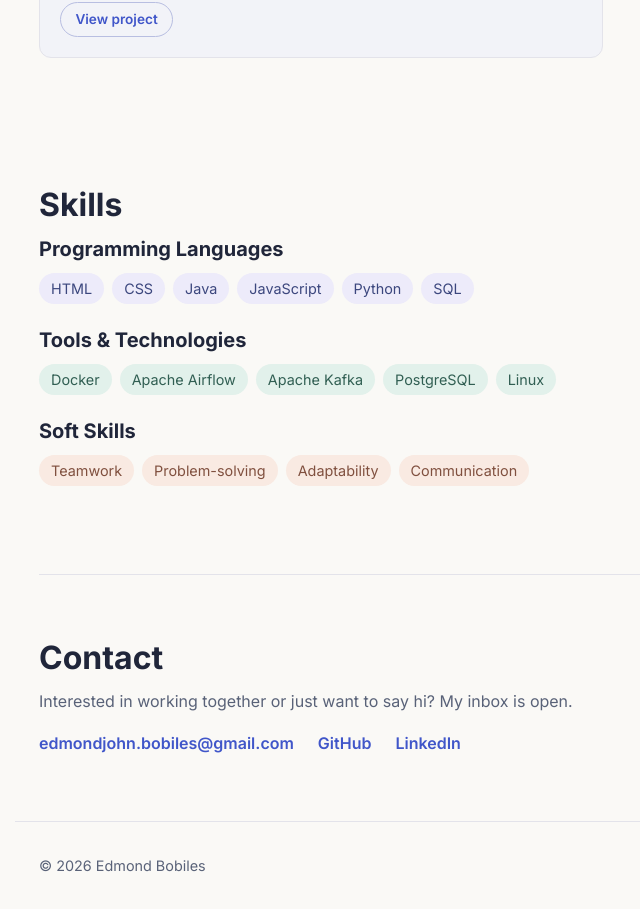
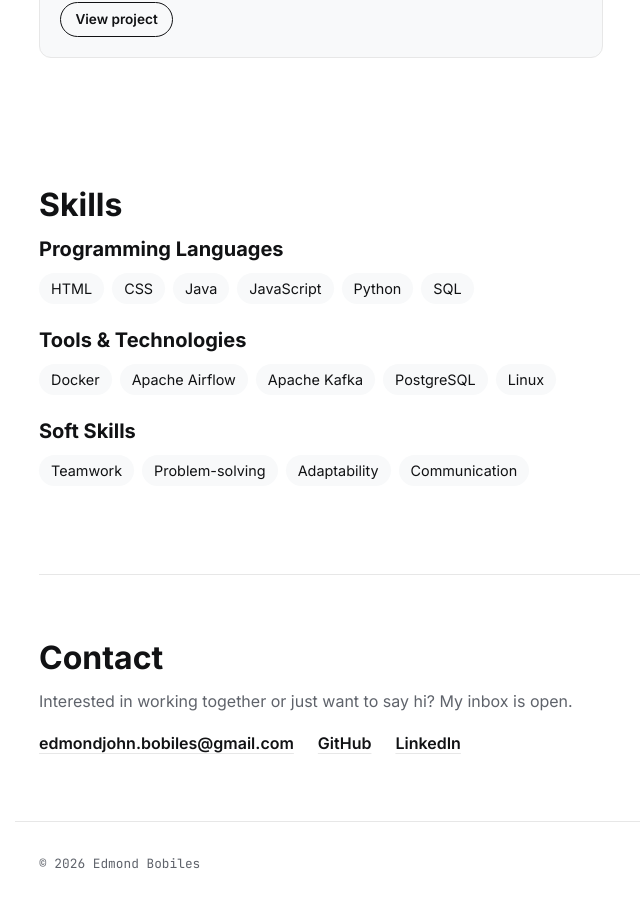
Before and after one commit to edmond-bobiles/portfolio-website, a Next.js app: page / in a window 1280 px wide. Shown: the part 1580-2489 px from the top of the page, without its empty margins (25-665 px from the left). Built offline with nearby package versions, Linux system fonts and the light colour scheme.

Commit message:
style: switch to monochrome tokens and add label font

```diff
--- a/src/app/globals.css
+++ b/src/app/globals.css
@@ -1,31 +1,18 @@
 @import "tailwindcss";
 
 @theme {
-  --color-page: #FAF9F6;
-  --color-ink: #20263A;
-  --color-muted: #596278;
-  --color-accent: #4056C9;
-  --color-surface: #F2F3F8;
-  --color-line: #E3E3EA;
-
-  --color-lavender: #EDEBFA;
-  --color-mint: #E2F1EB;
-  --color-peach: #F9EAE2;
-
-  /* One-off colors from the original CSS */
-  --color-heading: #303D86;
-  --color-brand-dot: #D8785D;
-  --color-outline: #B8BEE1;
-  --color-glow: #EEEAFD;
-  --color-lavender-ink: #3C477E;
-  --color-mint-ink: #315F53;
-  --color-peach-ink: #80503F;
+  --color-page: #FFFFFF;
+  --color-surface: #F8F9FA;
+  --color-line: #E7E7E7;
+  --color-ink: #111214;
+  --color-muted: #5F636B;
 
   --container-page: 75rem;
 }
 
 @theme inline {
   --font-sans: var(--font-inter), system-ui, -apple-system, BlinkMacSystemFont, "Segoe UI", sans-serif;
+  --font-mono: var(--font-jetbrains), ui-monospace, SFMono-Regular, Menlo, Consolas, monospace;
 }
 
 @layer base {
@@ -40,16 +27,19 @@
   }
 
   body {
-    background:
-      radial-gradient(ellipse at 88% 8%, var(--color-glow) 0, transparent 32rem),
-      var(--color-page);
+    background: var(--color-page);
     color: var(--color-ink);
     line-height: 1.6;
   }
 
   :focus-visible {
-    outline: 2px solid var(--color-accent);
+    outline: 2px solid var(--color-ink);
     outline-offset: 3px;
+  }
+
+  ::selection {
+    background: var(--color-ink);
+    color: var(--color-page);
   }
 
   @media (prefers-reduced-motion: reduce) {
--- a/src/app/layout.tsx
+++ b/src/app/layout.tsx
@@ -1,5 +1,5 @@
 import type { Metadata } from "next";
-import { Inter } from "next/font/google";
+import { Inter, JetBrains_Mono } from "next/font/google";
 import { SiteHeader } from "@/components/site-header";
 import { SiteFooter } from "@/components/site-footer";
 import "./globals.css";
@@ -7,6 +7,12 @@ import "./globals.css";
 const inter = Inter({
   subsets: ["latin"],
   variable: "--font-inter",
+  display: "swap",
+});
+
+const jetbrains = JetBrains_Mono({
+  subsets: ["latin"],
+  variable: "--font-jetbrains",
   display: "swap",
 });
 
@@ -18,7 +24,7 @@ export default function RootLayout({
   children,
 }: Readonly<{ children: React.ReactNode }>) {
   return (
-    <html lang="en" className={inter.variable}>
+    <html lang="en" className={`${inter.variable} ${jetbrains.variable}`}>
       <body className="font-sans">
         <SiteHeader />
         <main className="mx-auto w-full max-w-page px-6">{children}</main>
--- a/src/app/not-found.tsx
+++ b/src/app/not-found.tsx
@@ -7,7 +7,7 @@ export default function NotFound() {
       <p className="mb-6 max-w-[65ch] text-muted">
         We couldn&apos;t find the page or project you were looking for.
       </p>
-      <Link href="/projects" className="font-semibold text-accent hover:underline">
+      <Link href="/projects" className="font-semibold text-ink underline decoration-line underline-offset-4 transition-colors hover:decoration-ink">
         ← Back to all projects
       </Link>
     </section>
--- a/src/app/page.tsx
+++ b/src/app/page.tsx
@@ -5,9 +5,9 @@ import { getFeaturedProjects } from "@/data/projects";
 import type { Metadata } from "next";
 
 const skillStyles = [
-  "bg-lavender text-lavender-ink",
-  "bg-mint text-mint-ink",
-  "bg-peach text-peach-ink",
+  "bg-surface text-ink",
+  "bg-surface text-ink",
+  "bg-surface text-ink",
 ];
 
 export const metadata: Metadata = {
@@ -27,14 +27,14 @@ export default function HomePage() {
         className="flex min-h-[70vh] items-center py-16 max-[800px]:min-h-0"
       >
         <div>
-          <h1 className="mb-3 text-[3.5rem] leading-[1.2] font-bold text-heading">
+          <h1 className="mb-3 text-[3.5rem] leading-[1.2] font-bold text-ink">
             {portfolio.name}
           </h1>
           <p className="mb-6 max-w-[65ch]">{portfolio.bio}</p>
           <div className="flex flex-wrap gap-4">
             <Link
               href="#projects"
-              className="rounded-full border border-transparent bg-accent px-[1.4rem] py-[0.7rem] text-[0.95rem] font-semibold text-white transition-opacity hover:opacity-90"
+              className="rounded-full border border-transparent bg-ink px-[1.4rem] py-[0.7rem] text-[0.95rem] font-semibold text-white transition-opacity hover:opacity-90"
             >
               View Projects
             </Link>
@@ -42,7 +42,7 @@ export default function HomePage() {
               <a
                 href={resume}
                 download
-                className="rounded-full border border-outline px-[1.4rem] py-[0.7rem] text-[0.95rem] font-semibold text-accent transition-colors hover:bg-surface"
+                className="rounded-full border border-ink px-[1.4rem] py-[0.7rem] text-[0.95rem] font-semibold text-ink transition-colors hover:bg-ink hover:text-white"
               >
                 Download Resume
               </a>
@@ -55,7 +55,7 @@ export default function HomePage() {
       <section id="projects" className="py-16">
         <div className="flex items-baseline justify-between">
           <h2 className="mb-3 text-[2rem] leading-[1.2] font-bold">Projects</h2>
-          <Link href="/projects" className="text-accent hover:underline">
+          <Link href="/projects" className="text-ink underline decoration-line underline-offset-4 transition-colors hover:decoration-ink">
             All projects
           </Link>
         </div>
@@ -88,7 +88,7 @@ export default function HomePage() {
           <li>
             <a
               href={`mailto:${contact.email}`}
-              className="font-semibold text-accent hover:underline"
+              className="font-semibold text-ink underline decoration-line underline-offset-4 transition-colors hover:decoration-ink"
             >
               {contact.email}
             </a>
@@ -98,7 +98,7 @@ export default function HomePage() {
               href={contact.github}
               target="_blank"
               rel="noopener noreferrer"
-              className="font-semibold text-accent hover:underline"
+              className="font-semibold text-ink underline decoration-line underline-offset-4 transition-colors hover:decoration-ink"
             >
               GitHub
             </a>
@@ -108,7 +108,7 @@ export default function HomePage() {
               href={contact.linkedin}
               target="_blank"
               rel="noopener noreferrer"
-              className="font-semibold text-accent hover:underline"
+              className="font-semibold text-ink underline decoration-line underline-offset-4 transition-colors hover:decoration-ink"
             >
               LinkedIn
             </a>
--- a/src/app/projects/page.tsx
+++ b/src/app/projects/page.tsx
@@ -14,7 +14,7 @@ export default function ProjectsPage() {
     <section className="py-16">
       <div className="flex items-baseline justify-between">
         <h1 className="mb-3 text-[2rem] leading-[1.2] font-bold">All Projects</h1>
-        <Link href="/" className="text-accent hover:underline">
+        <Link href="/" className="text-ink underline decoration-line underline-offset-4 transition-colors hover:decoration-ink">
           Back to home
         </Link>
       </div>
--- a/src/components/project-card.tsx
+++ b/src/components/project-card.tsx
@@ -4,7 +4,7 @@ import type { Project } from "@/types/project";
 
 export function ProjectCard({ project }: { project: Project }) {
   return (
-    <article className="flex flex-col overflow-hidden rounded-xl border border-line bg-surface transition duration-200 hover:-translate-y-0.5 hover:border-accent">
+    <article className="flex flex-col overflow-hidden rounded-xl border border-line bg-surface transition duration-200 hover:-translate-y-0.5 hover:border-ink">
       {project.image && (
         <Image
           src={project.image}
@@ -21,7 +21,7 @@ export function ProjectCard({ project }: { project: Project }) {
         <div className="mt-auto flex items-center gap-4 pt-2">
           <Link
             href={`/projects/${project.id}`}
-            className="rounded-full border border-outline px-[0.9rem] py-[0.35rem] text-[0.85rem] font-semibold text-accent transition-colors hover:bg-page"
+            className="rounded-full border border-ink px-[0.9rem] py-[0.35rem] text-[0.85rem] font-semibold text-ink transition-colors hover:bg-ink hover:text-white"
           >
             View project
           </Link>
@@ -30,7 +30,7 @@ export function ProjectCard({ project }: { project: Project }) {
               href={project.demo}
               target="_blank"
               rel="noopener noreferrer"
-              className="text-[0.85rem] font-semibold text-accent hover:underline"
+              className="text-[0.85rem] font-semibold text-ink underline decoration-line underline-offset-4 transition-colors hover:decoration-ink"
             >
               Live site
             </a>
--- a/src/components/site-footer.tsx
+++ b/src/components/site-footer.tsx
@@ -2,8 +2,8 @@ import { portfolio } from "@/data/portfolio";
 
 export function SiteFooter() {
   return (
-    <footer className="mx-auto max-w-page border-t border-line px-6 py-8 text-[0.9rem] text-muted">
-      <p>© 2026 {portfolio.name}</p>
+    <footer className="mx-auto max-w-page border-t border-line px-6 py-8">
+      <p className="font-mono text-[0.8rem] text-muted">© 2026 {portfolio.name}</p>
     </footer>
   );
 }
--- a/src/components/site-navigation.tsx
+++ b/src/components/site-navigation.tsx
@@ -69,7 +69,7 @@ export function SiteNavigation() {
                 href={link.href}
                 aria-current={isActive ? (isHome ? "location" : "page") : undefined}
                 className={`text-[0.95rem] font-medium transition-colors ${
-                  isActive ? "text-accent" : "text-muted hover:text-ink"
+                  isActive ? "text-ink underline decoration-1 underline-offset-8" : "text-muted hover:text-ink"
                 }`}
               >
                 {link.label}
```
Also changed, not shown: src/app/projects/[slug]/page.tsx (+4 -4 lines).
